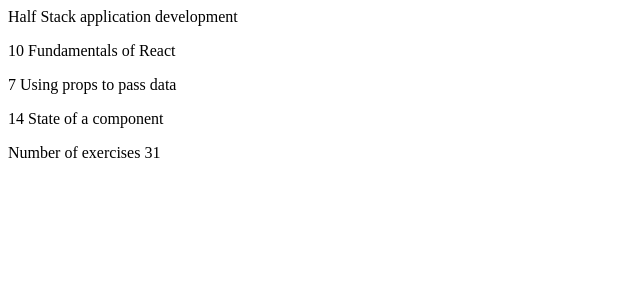
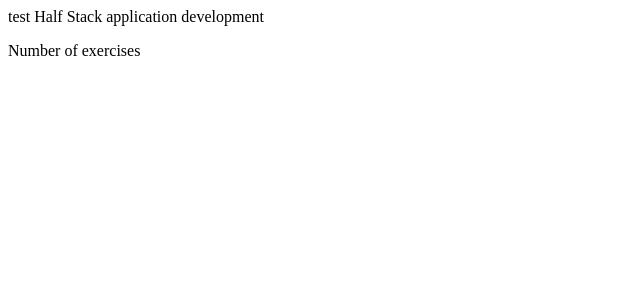
Before and after one commit to Juan-M-Cortez/Full-Stack-Open-2021, a React (Create React App) app in the folder Part1/: page / in a window 1280 px wide. Shown: the top 300 px of the page, without its empty margins (0-640 px from the left). Built offline with nearby package versions, Linux system fonts and the light colour scheme.

Commit message:
11-25-2021

```diff
--- a/Part1/src/App.js
+++ b/Part1/src/App.js
@@ -1,25 +1,29 @@
 import React from "react";
 
 const App = () => {
-  const course = 'Half Stack application development'
-  const part1 = 'Fundamentals of React'
-  const exercises1 = 10
-  const part2 = 'Using props to pass data'
-  const exercises2 = 7
-  const part3 = 'State of a component'
-  const exercises3 = 14
+  const course = {
+    name: 'test Half Stack application development',
+    parts: [
+      {
+        name: 'Fundamentals of React',
+        exercises: 10
+      },
+      {
+        name:'Using props to pass data',
+        exercises: 7
+      },
+      {
+        name: 'State of a component',
+        exercises: 14
+      }
+    ]
+  }
 
   return (
     <div>
-      <Header course = {course}/>
-      <Content
-      part1 = {part1} exercises1 = {exercises1}
-      part2 = {part2} exercises2 = {exercises2}
-      part3 = {part3} exercises3 = {exercises3}
-      />
-      <Total total = {exercises1 + exercises2 + exercises3}/>
-
-
+      <Header course={course.name} />
+      <Content parts={course.parts} />
+      <Total parts={course.parts} />
     </div>
   )
 }
```
